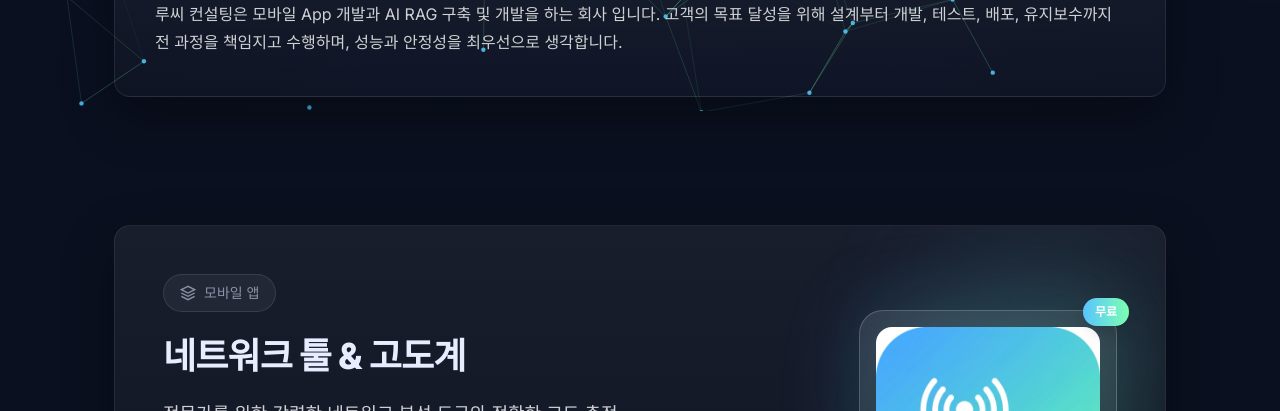
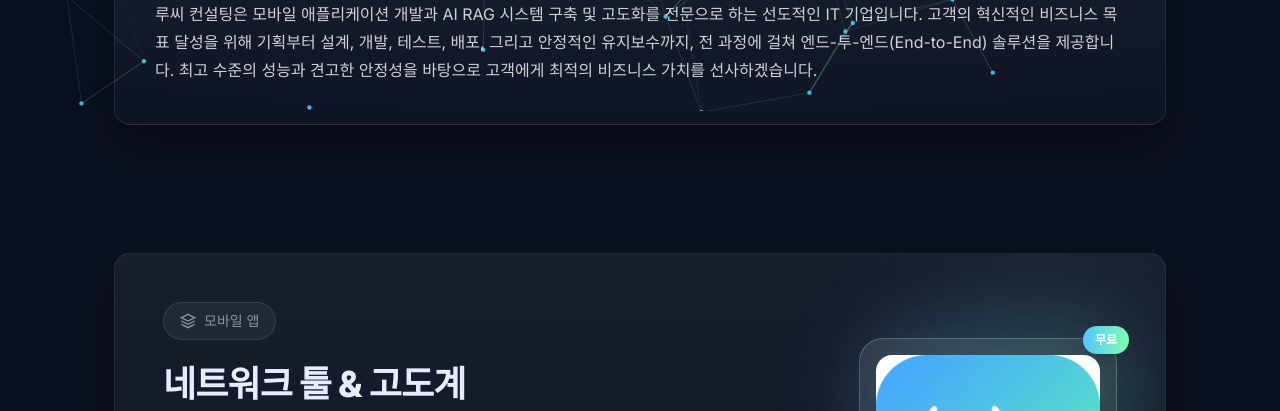
Before and after one commit to Lucy-Consulting/lucy-consulting.github.io, a plain HTML site: page index.html in a window 1280 px wide. Shown: the part 689-1100 px from the top of the page. Drawn offline with nearby package versions, Linux system fonts and the light colour scheme; animation ran at ten frames a second.

Commit message:
Update index.html

```diff
--- a/index.html
+++ b/index.html
@@ -198,8 +198,11 @@
         <div class="shine" aria-hidden="true"></div>
         <h2 class="text-2xl sm:text-3xl font-bold mb-4">회사 소개</h2>
         <p class="text-white/80 leading-7">
-          루씨 컨설팅은 모바일 App 개발과 AI RAG 구축 및 개발을 하는 회사 입니다. 고객의 목표 달성을 위해 설계부터 개발, 테스트, 배포, 유지보수까지
-          전 과정을 책임지고 수행하며, 성능과 안정성을 최우선으로 생각합니다.
+          루씨 컨설팅은 모바일 애플리케이션 개발과 AI RAG 시스템 구축 및 고도화를 전문으로
+          하는 선도적인 IT 기업입니다. 고객의 혁신적인 비즈니스 목표 달성을 위해 기획부터
+          설계, 개발, 테스트, 배포, 그리고 안정적인 유지보수까지, 전 과정에 걸쳐
+          엔드-투-엔드(End-to-End) 솔루션을 제공합니다. 최고 수준의 성능과 견고한 안정성을
+          바탕으로 고객에게 최적의 비즈니스 가치를 선사하겠습니다.
         </p>
       </div>
     </section>
```
